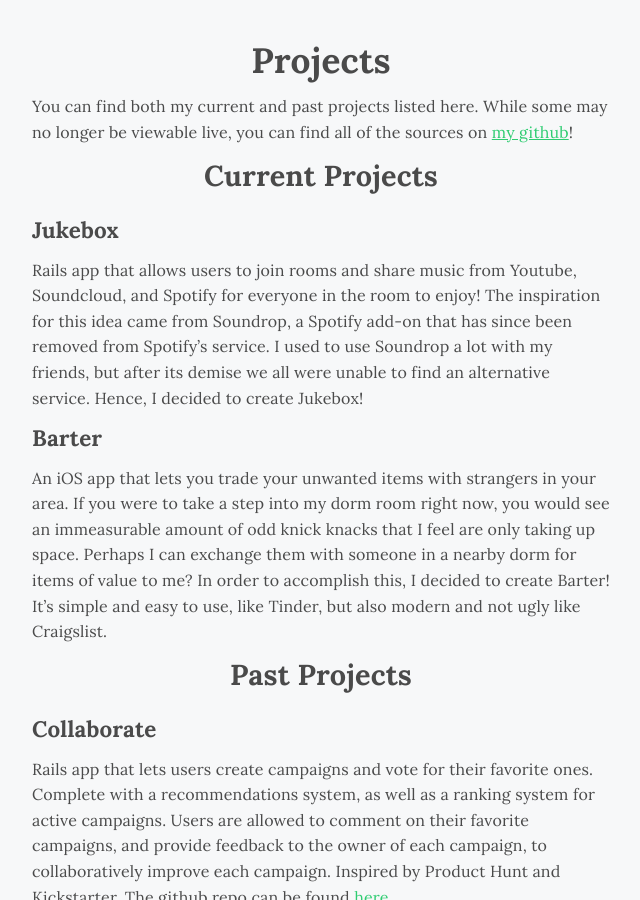
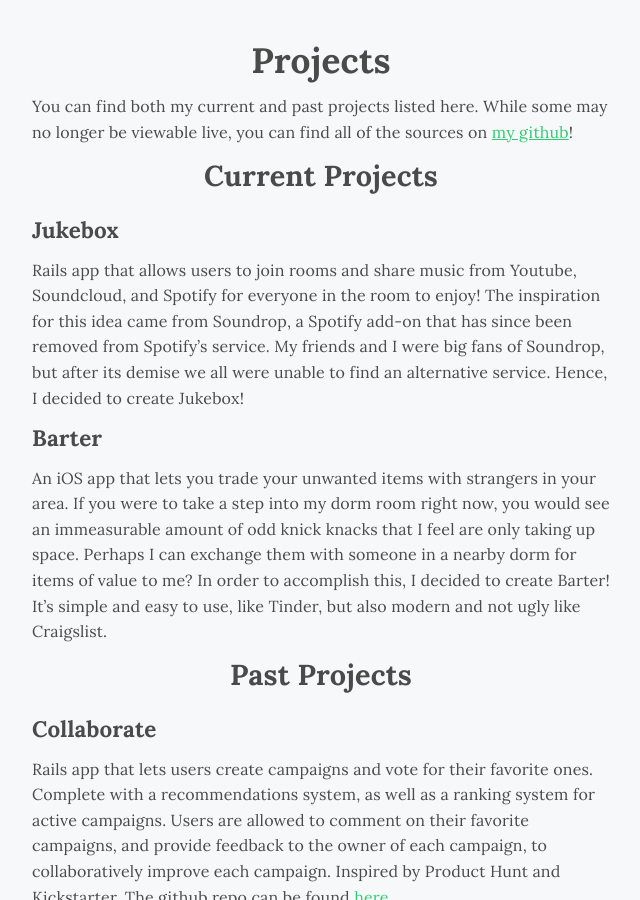
Before and after one commit to jgao1995/jgao1995.github.io, a Jekyll site: the page built from projects.md, in a window 1280 px wide and 900 px high, scrolled down 416 px. Shown: the whole window, without its empty margins (319-959 px from the left). Built offline with Jekyll 4.4.1, drawn with Linux system fonts in a browser that asks for light colours; some web fonts are replaced.

Commit message:
updated projects

```diff
--- a/projects.md
+++ b/projects.md
@@ -9,7 +9,7 @@
 ##Current Projects
 
 ### Jukebox
-- Rails app that allows users to join rooms and share music from Youtube, Soundcloud, and Spotify for everyone in the room to enjoy! The inspiration for this idea came from Soundrop, a Spotify add-on that has since been removed from Spotify's service. I used to use Soundrop a lot with my friends, but after its demise we all were unable to find an alternative service. Hence, I decided to create Jukebox!
+- Rails app that allows users to join rooms and share music from Youtube, Soundcloud, and Spotify for everyone in the room to enjoy! The inspiration for this idea came from Soundrop, a Spotify add-on that has since been removed from Spotify's service. My friends and I were big fans of Soundrop, but after its demise we all were unable to find an alternative service. Hence, I decided to create Jukebox!
 
 ### [Barter](https://github.com/jgao1995/Barter)
 - An iOS app that lets you trade your unwanted items with strangers in your area. If you were to take a step into my dorm room right now, you would see an immeasurable amount of odd knick knacks that I feel are only taking up space. Perhaps I can exchange them with someone in a nearby dorm for items of value to me? In order to accomplish this, I decided to create Barter! It's simple and easy to use, like Tinder, but also modern and not ugly like Craigslist.
```
